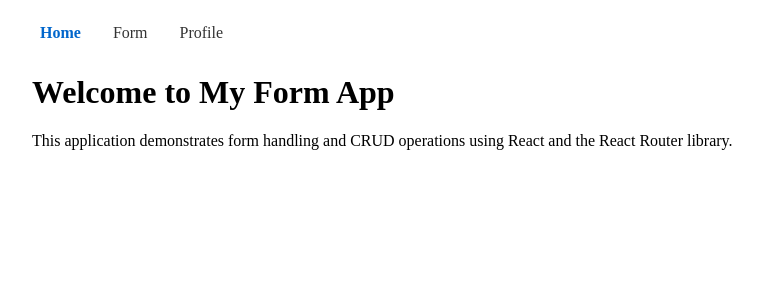
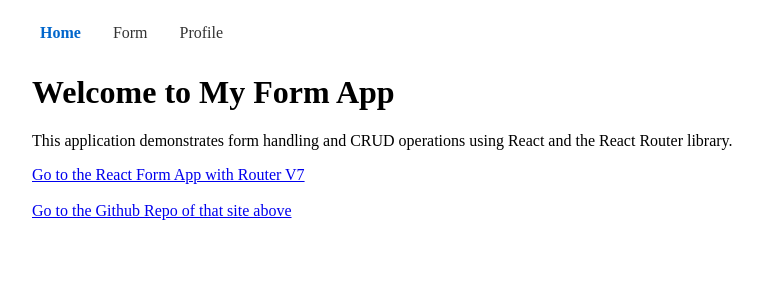
Before and after one commit to tomasis7/my-form-app, a React (Vite) app: page / in a window 1280 px wide. Shown: the top 300 px of the page, without its empty margins (8-771 px from the left). Built offline with nearby package versions, Linux system fonts and the light colour scheme.

Commit message:
feat: add links to the React Form App and its GitHub repository in Home component

```diff
--- a/src/pages/Home.tsx
+++ b/src/pages/Home.tsx
@@ -6,6 +6,12 @@ const Home = () => {
         This application demonstrates form handling and CRUD operations using
         React and the React Router library.
       </p>
+      <a href="https://react-form-router-v7-improved.vercel.app/">Go to the React Form App with Router V7</a>
+      <br />
+      <br />
+      <a href="https://github.com/tomasis7/react-form-routerV7-improved/">Go to the Github Repo of that site above</a>
+      <br />
+      <br />
     </div>
   );
 };
```
